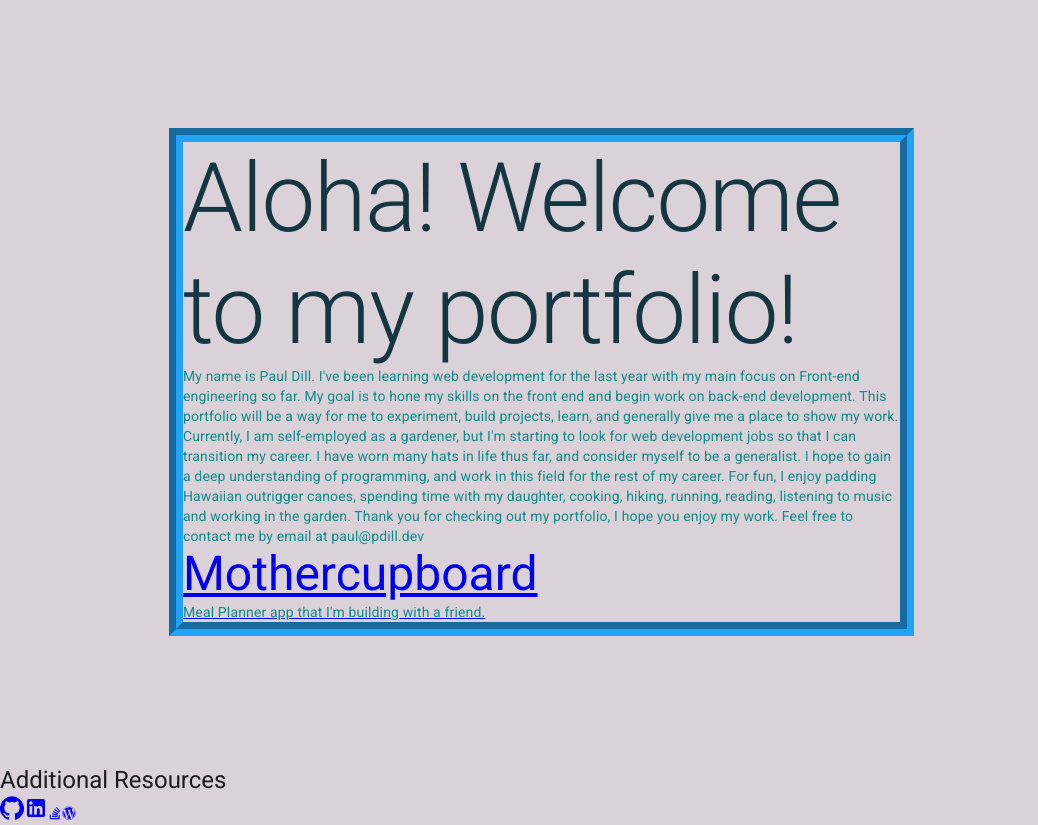
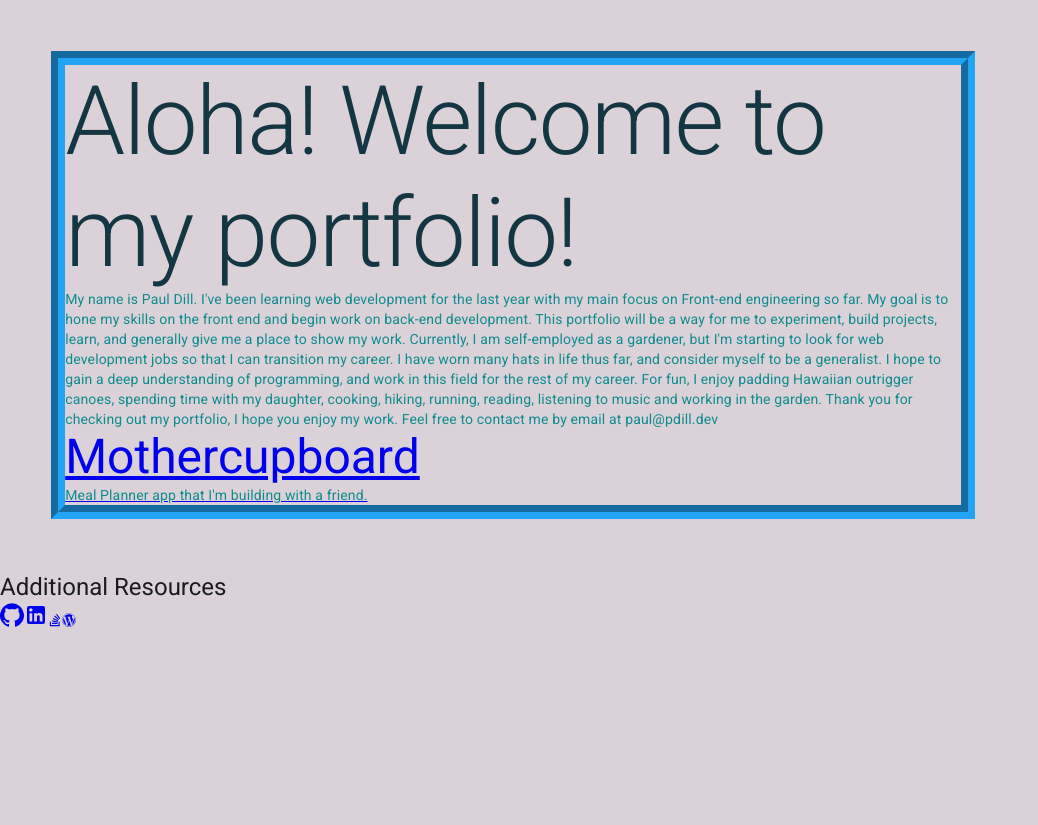
Before and after one commit to Dillweed5446/pdill.dev, a Next.js app in the folder pdill.dev/: page / in a window 1280 px wide. Shown: the whole page, without its empty margins (0-1038 px from the left). After the commit the page ends 800 px from the top, so only its background shows below. Built offline with nearby package versions, Linux system fonts and the light colour scheme.

Commit message:
remove extra margins from main tab in index.js

```diff
--- a/pdill.dev/pages/index.js
+++ b/pdill.dev/pages/index.js
@@ -12,7 +12,7 @@ export default function Home () {
         <title>Paul Dill portfolio</title>
       </Head>
 
-      <main style={{margin:"10%"}}>
+      <main>
         <BoxModel>
           <Typography variant="h1" className="title" color="primary" >
             Aloha!  Welcome to my portfolio!
```
